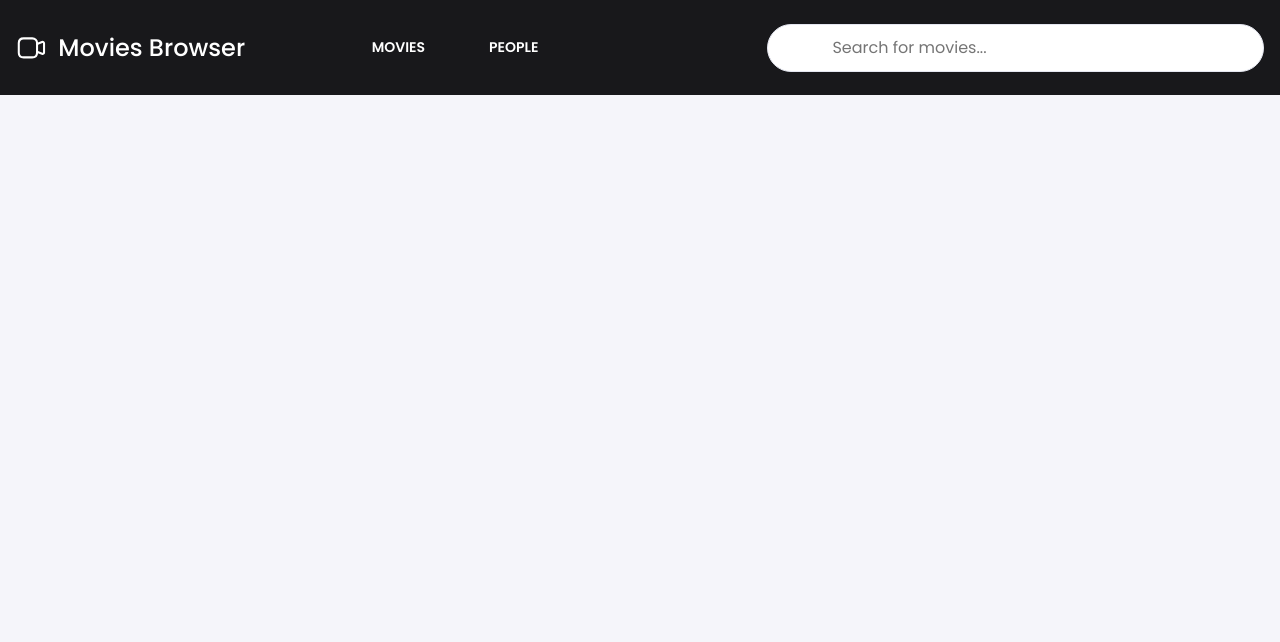
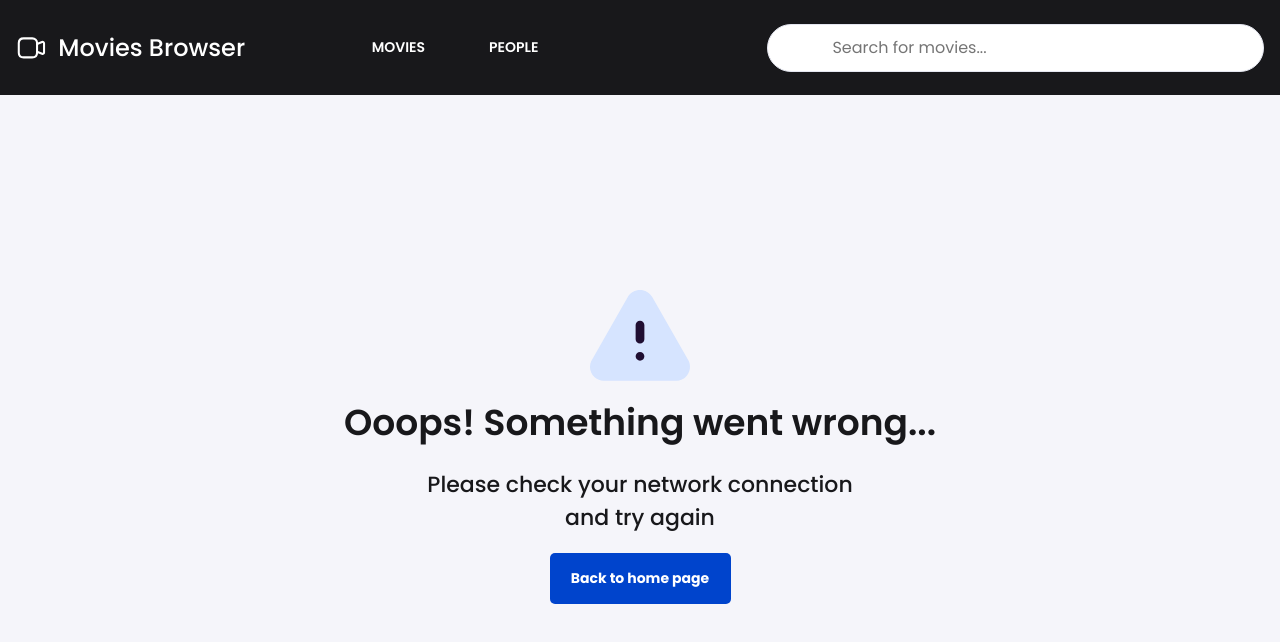
Before and after one commit to Rafal-1999/movies-browser-react, a React (Create React App) app: page /#/error in a window 1280 px wide. Shown: the top 642 px of the page. Built offline with nearby package versions, Linux system fonts and the light colour scheme.

Commit message:
created ButtonNavLink as ` a ` directing to popular movies

```diff
--- a/src/Routes/router.js
+++ b/src/Routes/router.js
@@ -3,6 +3,7 @@ import NavigationBar from "../common/Navigation";
 import MoviesList from "./MoviesList";
 import SearchResults from "./SearchResults";
 import MoviePage from "./MoviePage";
+import { Error } from "../features/Error";
 
 export const toMovieCard = () => "/movies";
 export const Router = () => {
@@ -10,13 +11,14 @@ export const Router = () => {
     <HashRouter>
       <NavigationBar />
       <Routes>
-                <Route path={toMovieCard()} element={<MoviesList/>} />
-                <Route path="/search" element={<SearchResults query="up"/>}/>
-                <Route path="/movies/:id" element={<MoviePage/>} />
+        <Route path={toMovieCard()} element={<MoviesList />} />
+        <Route path="/search" element={<SearchResults query="up" />} />
+        <Route path="/movies/:id" element={<MoviePage />} />
         <Route path="/people/:id" element={"Osoba"} />
         <Route path="/people" element={"Osoby"} />
         <Route path="/" element={"Strona główna"} />
+        <Route path="/error" element={<Error />} />
       </Routes>
     </HashRouter>
-    )
+  );
 };
--- a/src/features/Error/index.js
+++ b/src/features/Error/index.js
@@ -2,10 +2,11 @@ import {
   Section,
   Headline,
   Info,
-  Button,
+  ButtonNavLink,
   Wrapper,
   StyledDanger,
 } from "./styled";
+import { toMovieCard } from "../../Routes/router";
 
 export const Error = () => (
   <Wrapper>
@@ -15,7 +16,7 @@ export const Error = () => (
       <Info>
         Please check your network connection <br /> and try again
       </Info>
-      <Button>Back to home page</Button>
+      <ButtonNavLink to={toMovieCard()}>Back to home page</ButtonNavLink>
     </Section>
   </Wrapper>
 );
--- a/src/features/Error/styled.js
+++ b/src/features/Error/styled.js
@@ -1,5 +1,6 @@
 import styled from "styled-components";
 import { ReactComponent as Danger } from "./../../Resources/Danger.svg";
+import { NavLink } from "react-router-dom";
 
 export const StyledDanger = styled(Danger)`
   height: auto;
@@ -51,7 +52,7 @@ export const Info = styled.h2`
   }
 `;
 
-export const Button = styled.button`
+export const ButtonNavLink = styled(NavLink)`
   width: 181px;
   height: 51px;
   font-weight: 700;
@@ -60,6 +61,7 @@ export const Button = styled.button`
   display: flex;
   justify-content: center;
   align-items: center;
+  text-decoration: none;
   background-color: ${({ theme }) => theme.color.scienceBlue};
   color: ${({ theme }) => theme.color.white};
   @media (max-width: ${({ theme }) => theme.breakpoint.mobileMax}px) {
```
Lines whose indentation alone changed are shown as unchanged.
